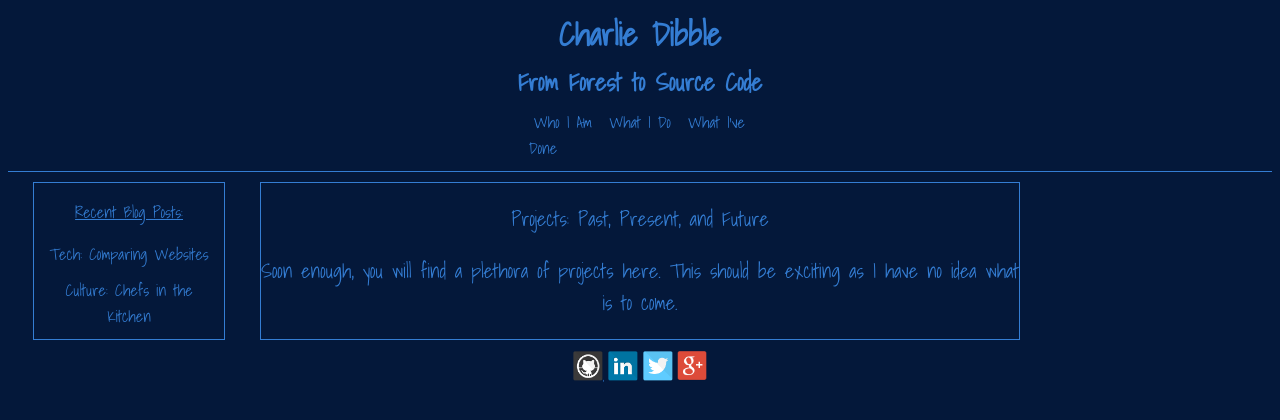
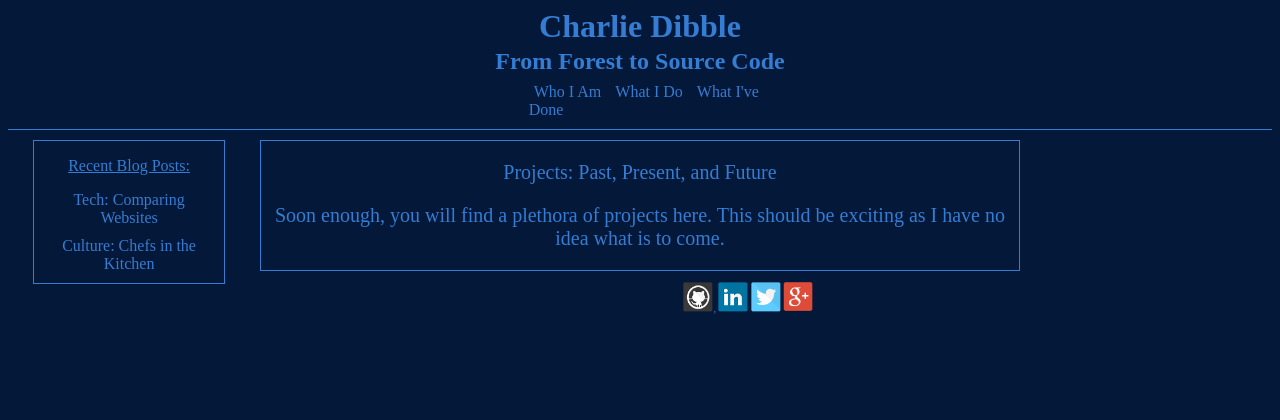
Before and after one commit to cgdibble/cgdibble.github.io, a plain HTML site: page blog-posts/projects-page.html in a window 1280 px wide. Drawn offline with Linux system fonts and the light colour scheme.

Commit message:
updated links and hovers

```diff
--- a/blog-posts/projects-page.html
+++ b/blog-posts/projects-page.html
@@ -1,7 +1,7 @@
 <html>
   <head>
     <title>Charlie Dibble</title>
-    <link href='http://fonts.googleapis.com/css?family=Playfair+Display|Josefin+Sans|Shadows+Into+Light|Libre+Baskerville|Play|Inconsolata' rel='stylesheet' type='text/css'>
+   <link href='http://fonts.googleapis.com/css?family=Abel|Roboto' rel='stylesheet' type='text/css'>
     <link rel="stylesheet" type="text/css" href ="../stylesheets/blog-stylesheet.css">
   </head>
   <body>
```
Also changed, not shown: blog-posts/blog-index.html (+1 -1 lines), blog-posts/blog-template.html (+1 -1 lines), blog-posts/c1-chefs-kitchen.html (+1 -1 lines), blog-posts/t1-compare-websites.html (+1 -1 lines).
